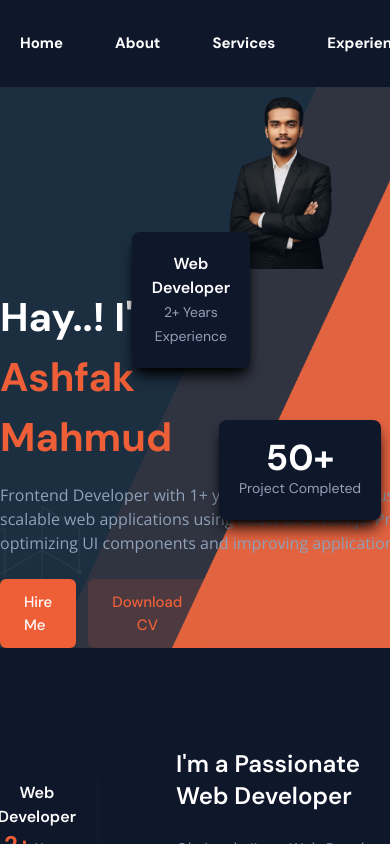
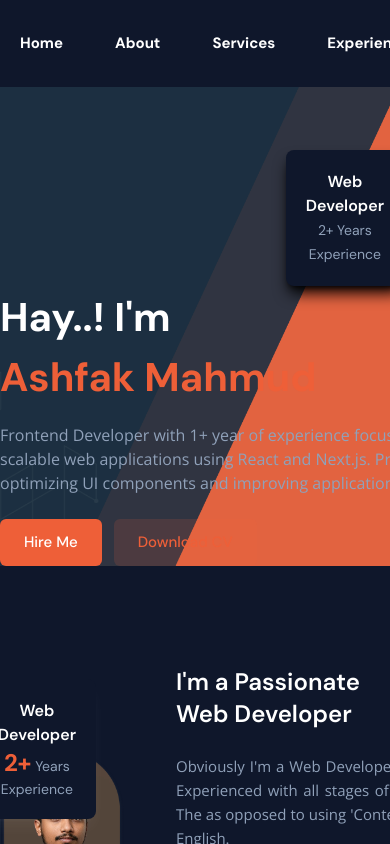
Before and after one commit to ashfakmahmuddev/ashfak_portfolio, a React (Vite) app: page / in a window 390 px wide. Shown: the top 844 px of the page. Built offline with nearby package versions, Linux system fonts and the light colour scheme.

Commit message:
Refactor Banner component layout for improved responsiveness and styling

```diff
--- a/src/components/layouts/Banner.jsx
+++ b/src/components/layouts/Banner.jsx
@@ -9,7 +9,7 @@ const Banner = () => {
   return (
     <div className="bg-[url('/src/assets/banner2.png')] bg-no-repeat bg-cover bg-center font-DMSans">
       <Container>
-        <div className="grid grid-cols-2 gap-x-8 justify-between">
+        <div className="flex justify-between">
           <div className="pt-50">
             <div className="text-[40px] font-bold">
               <h4 className="text-white">Hay..! I'm</h4>
@@ -36,8 +36,8 @@ const Banner = () => {
               </a>
             </div>
           </div>
-          <div className="relative">
-            <Image imgSrc={bannerImg} className={"w-[80%]"} />
+          <div className="relative flex justify-center">
+            <Image imgSrc={bannerImg} className={"w-[60%]"} />
             <div className="absolute right-35 bottom-70 bg-[#0F172B] p-5 text-center rounded-lg shadow-lg shadow-[#000000]">
               <h4 className="text-white text-base font-semibold">
                 Web Developer
```
Also changed, not shown: src/assets/bannerImg.png.
